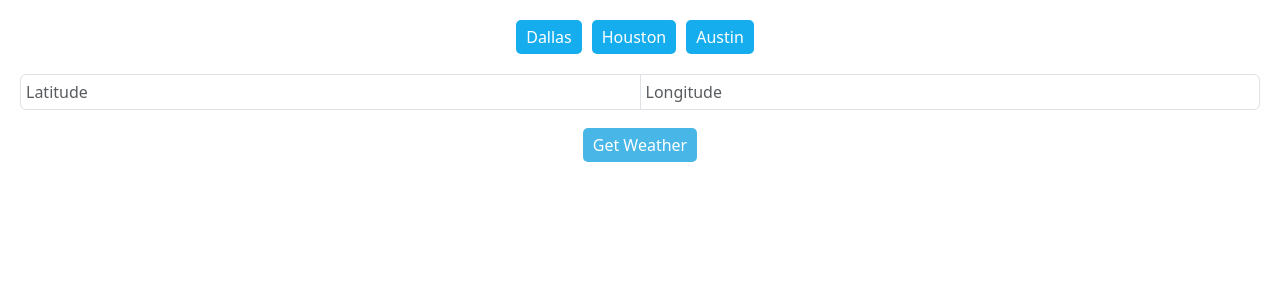
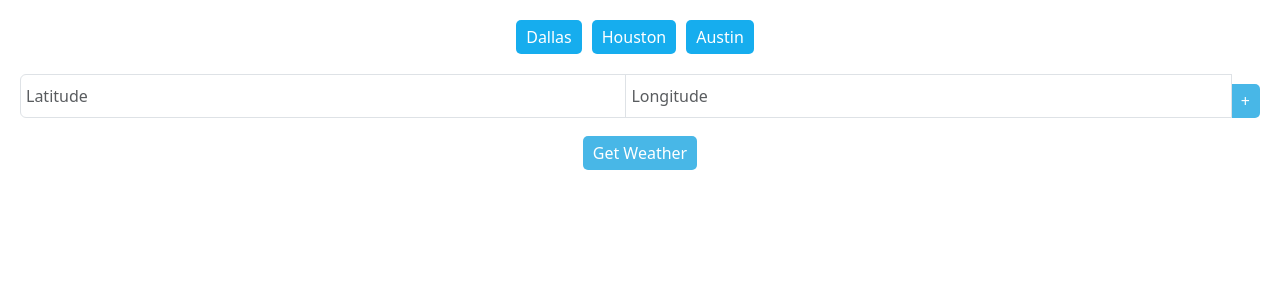
Before and after one commit to amiyaraskar/cs378-p4, a React (Create React App) app: page / in a window 1280 px wide. Shown: the top 300 px of the page. Built offline with nearby package versions, Linux system fonts and the light colour scheme.

Commit message:
error handling

```diff
--- a/src/App.js
+++ b/src/App.js
@@ -10,12 +10,12 @@ function App() {
   const [weatherData, setWeatherData] = useState(null);
   const [latitude, setLatitude] = useState('');
   const [longitude, setLongitude] = useState('');
-
-  const cities = {
+  const [error, setError] = useState(false);
+  const [cities, setCities] = useState({
     Dallas: { lat: 32.7767, lon: -96.7970 },
     Houston: { lat: 29.7604, lon: -95.3698 },
     Austin: { lat: 30.2672, lon: -97.7431 },
-  };
+  });
 
   const fetchWeatherData = async (lat, lon) => {
     const response = await fetch(`https://api.open-meteo.com/v1/forecast?latitude=${lat}&longitude=${lon}&hourly=temperature_2m,precipitation&start=now&end=now+12h`);
@@ -35,10 +35,33 @@ function App() {
 
   const handleSubmit = e => {
     e.preventDefault();
-    fetchWeatherData(latitude, longitude);
+    if (latitude && longitude) {
+      setError(false);
+      fetchWeatherData(latitude, longitude);
+    } else {
+      setError(true);
+    }
   };
 
-  const celsiusToFahrenheit = (celsius) => {
+  const addLocationToCities = () => {
+    if (latitude && longitude) {
+      const city = prompt('Enter city name:');
+      if (city) {
+        setCities(prevCities => ({
+          ...prevCities,
+          [city]: { lat: parseFloat(latitude), lon: parseFloat(longitude) }
+        }));
+      }
+    } else {
+      setError(true);
+    }
+  };
+
+  const clearError = () => {
+    setError(false);
+  };
+
+  const celsiusToFahrenheit = celsius => {
     return Math.round((celsius * 9/5) + 32);
   };
 
@@ -54,8 +77,10 @@ function App() {
         <div className="input-group">
           <input type="text" value={latitude} onChange={e => setLatitude(e.target.value)} placeholder="Latitude" className="form-control" />
           <input type="text" value={longitude} onChange={e => setLongitude(e.target.value)} placeholder="Longitude" className="form-control" />
+          <button type="button" onClick={addLocationToCities}>+</button>
         </div>
         <button type="submit" className="btn btn-primary mt-2">Get Weather</button>
+        {error && <div className="error-message">Latitude and longitude not found!</div>}
       </form>
 
       <div className="weatherDisplay">
@@ -81,7 +106,6 @@ function App() {
       </div>
     </div>
   );
+}
 
-  }
-
-  export default App;
+export default App;
```
